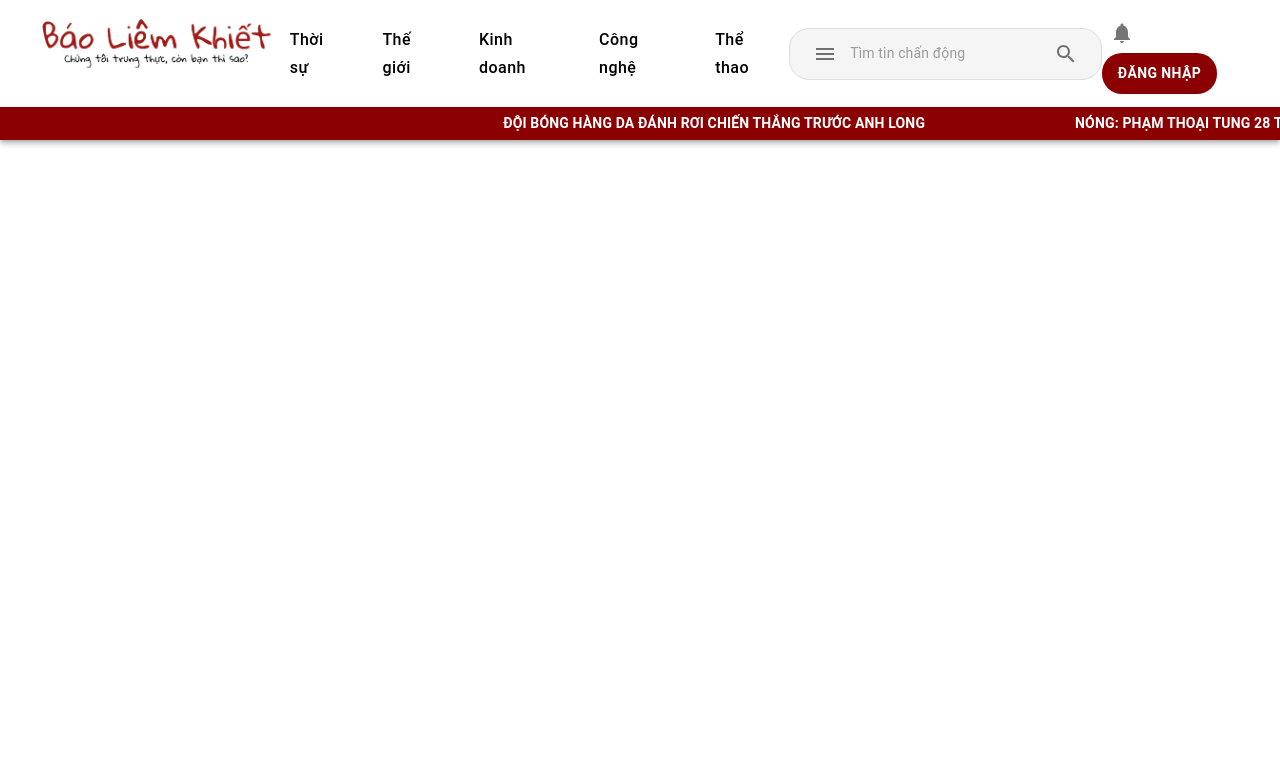
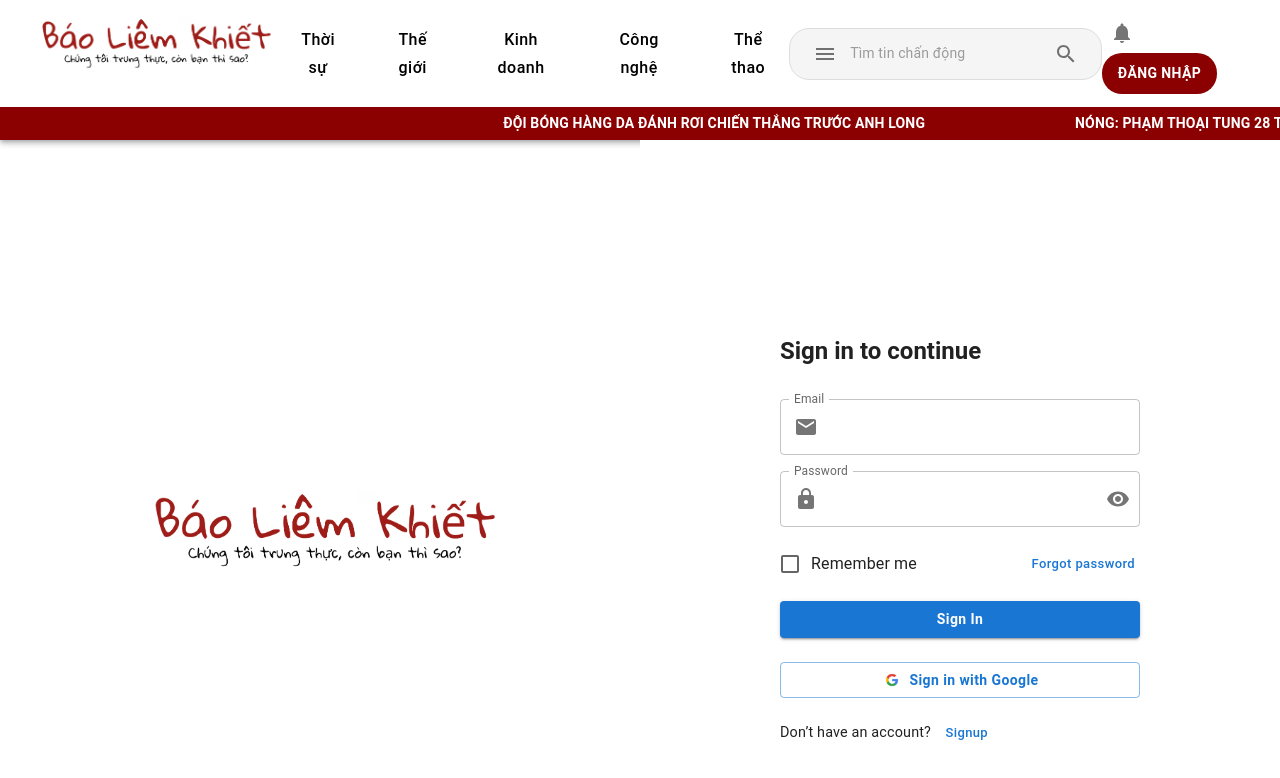
Before and after one commit to nhnnhnnnhn/baoliemkhiet, a React (Create React App) app: page /login in a window 1280 px wide. Shown: the top 778 px of the page. Built offline with nearby package versions, Linux system fonts and the light colour scheme.

Commit message:
Feat: Update login

```diff
--- a/src/App.js
+++ b/src/App.js
@@ -1,22 +1,23 @@
-// src/App.js
 import React from "react";
 import { BrowserRouter as Router, Routes, Route } from "react-router-dom";
 import Header from "./components/common/header";
 import MainTitle from "./components/common/MainTitle";
-
-// Import trang sport
+import LoginPage from "./pages/login";
 import SportPage from "./pages/news/sport";
+import { AuthProvider } from "./contexts/AuthContext";
 
 function App() {
   return (
+    <AuthProvider>
       <Router>
         <Header />
         <Routes>
           <Route path="/" element={<MainTitle />} />
-        {/* Trang sport */}
           <Route path="/sport" element={<SportPage />} />
+          <Route path="/login" element={<LoginPage />} />
         </Routes>
       </Router>
+    </AuthProvider>
   );
 }
 
--- a/src/components/common/header/index.jsx
+++ b/src/components/common/header/index.jsx
@@ -1,16 +1,19 @@
-import React from "react";
+import React, { useContext } from "react";
 import { AppBar, Toolbar, Button, IconButton, InputBase, Box } from "@mui/material";
 import { Search, Notifications } from "@mui/icons-material";
 import MenuIcon from "@mui/icons-material/Menu";
-import { Link } from "react-router-dom";  // Import Link từ react-router-dom
+import { Link } from "react-router-dom";
+import { AuthContext } from "../../../contexts/AuthContext"; // Chú ý đường dẫn: nếu AuthContext.js nằm ở src/contexts/
 import "./Header.css";
 import logo from "../../../assets/logo.png";
 
 const Header = () => {
+  const { user, logout } = useContext(AuthContext);
+
   return (
     <AppBar position="static" className="header">
       <Toolbar>
-        {/* Logo - bấm vào để về trang chủ */}
+        {/* Logo */}
         <Box className="logo-container">
           <Link to="/" style={{ textDecoration: "none" }}>
             <img src={logo} alt="Logo" className="logo" />
@@ -19,21 +22,11 @@ const Header = () => {
 
         {/* Danh mục */}
         <Box className="nav-links">
-          <Button component={Link} to="/news/thoi-su" className="custom-nav-link">
-            Thời sự
-          </Button>
-          <Button component={Link} to="/news/the-gioi" className="custom-nav-link">
-            Thế giới
-          </Button>
-          <Button component={Link} to="/news/kinh-doanh" className="custom-nav-link">
-            Kinh doanh
-          </Button>
-          <Button component={Link} to="/news/cong-nghe" className="custom-nav-link">
-            Công nghệ
-          </Button>
-          <Button component={Link} to="/sport" className="custom-nav-link">
-            Thể thao
-          </Button>
+          <Button className="custom-nav-link">Thời sự</Button>
+          <Button className="custom-nav-link">Thế giới</Button>
+          <Button className="custom-nav-link">Kinh doanh</Button>
+          <Button className="custom-nav-link">Công nghệ</Button>
+          <Button className="custom-nav-link">Thể thao</Button>
         </Box>
 
         {/* Thanh tìm kiếm */}
@@ -47,12 +40,26 @@ const Header = () => {
           </IconButton>
         </Box>
 
-        {/* Nút thông báo và đăng nhập */}
+        {/* Hành động: thông báo và đăng nhập/đăng xuất */}
         <Box className="actions">
           <IconButton className="notification-icon">
             <Notifications />
           </IconButton>
-          <Button className="login-btn">Đăng nhập</Button>
+
+          {user ? (
+            <>
+              <span style={{ marginRight: "8px", fontWeight: "bold", color: "#000" }}>
+                {user.email}
+              </span>
+              <Button onClick={logout} className="login-btn">
+                Đăng xuất
+              </Button>
+            </>
+          ) : (
+            <Button component={Link} to="/login" className="login-btn">
+              Đăng nhập
+            </Button>
+          )}
         </Box>
       </Toolbar>
 
--- /dev/null
+++ b/src/contexts/AuthContext.js
@@ -0,0 +1,31 @@
+import React, { createContext, useState, useEffect } from "react";
+
+export const AuthContext = createContext();
+
+export const AuthProvider = ({ children }) => {
+  const [user, setUser] = useState(null);
+
+  useEffect(() => {
+    // Khi component mount, lấy user từ localStorage (nếu có)
+    const savedUser = localStorage.getItem("user");
+    if (savedUser) {
+      setUser(JSON.parse(savedUser));
+    }
+  }, []);
+
+  const login = (userData) => {
+    localStorage.setItem("user", JSON.stringify(userData));
+    setUser(userData);
+  };
+
+  const logout = () => {
+    localStorage.removeItem("user");
+    setUser(null);
+  };
+
+  return (
+    <AuthContext.Provider value={{ user, login, logout }}>
+      {children}
+    </AuthContext.Provider>
+  );
+};
--- a/src/pages/login/index.jsx
+++ b/src/pages/login/index.jsx
@@ -0,0 +1,150 @@
+import React, { useState, useContext } from "react";
+import { useNavigate } from "react-router-dom";
+import logo from "../../assets/logo.png";
+import { AuthContext } from "../../contexts/AuthContext";
+import googleIcon from "../../assets/google.png"; // Logo Google đa màu
+import {
+  Box,
+  Typography,
+  TextField,
+  FormControlLabel,
+  Checkbox,
+  Button,
+  IconButton,
+  InputAdornment
+} from "@mui/material";
+import { Email, Lock, Visibility, VisibilityOff } from "@mui/icons-material";
+
+export default function LoginPage() {
+  const [email, setEmail] = useState("");
+  const [password, setPassword] = useState("");
+  const [showPass, setShowPass] = useState(false);
+  const navigate = useNavigate();
+  const { login } = useContext(AuthContext); // Sử dụng AuthContext
+
+  const handleLogin = () => {
+    if (email === "admin@gmail.com" && password === "123") {
+      // Sử dụng hàm login từ AuthContext để lưu thông tin user
+      login({ email, role: "admin" });
+      navigate("/");
+    } else {
+      alert("Tài khoản hoặc mật khẩu không đúng!");
+    }
+  };
+  return (
+    <Box sx={{ display: "flex", minHeight: "100vh" }}>
+      {/* Cột trái */}
+      <Box
+        sx={{
+          flex: 1,
+          backgroundColor: "#fffff",
+          display: "flex",
+          alignItems: "center",
+          justifyContent: "center"
+        }}
+      >
+        <img src={logo} alt="logo" style={{ maxWidth: "60%", height: "auto" }} />
+      </Box>
+
+      {/* Cột phải */}
+      <Box
+        sx={{
+          flex: 1,
+          display: "flex",
+          alignItems: "center",
+          justifyContent: "center",
+          backgroundColor: "#fff"
+        }}
+      >
+        <Box
+          sx={{
+            width: 360,
+            display: "flex",
+            flexDirection: "column",
+            gap: 2
+          }}
+        >
+          <Typography variant="h5" fontWeight="bold" sx={{ mb: 2 }}>
+            Sign in to continue
+          </Typography>
+
+          <TextField
+            label="Email"
+            variant="outlined"
+            fullWidth
+            type="email"
+            value={email}
+            onChange={(e) => setEmail(e.target.value)}
+            InputProps={{
+              startAdornment: (
+                <InputAdornment position="start">
+                  <Email />
+                </InputAdornment>
+              )
+            }}
+          />
+
+          <TextField
+            label="Password"
+            variant="outlined"
+            fullWidth
+            type={showPass ? "text" : "password"}
+            value={password}
+            onChange={(e) => setPassword(e.target.value)}
+            InputProps={{
+              startAdornment: (
+                <InputAdornment position="start">
+                  <Lock />
+                </InputAdornment>
+              ),
+              endAdornment: (
+                <InputAdornment position="end">
+                  <IconButton onClick={() => setShowPass(!showPass)} edge="end">
+                    {showPass ? <VisibilityOff /> : <Visibility />}
+                  </IconButton>
+                </InputAdornment>
+              )
+            }}
+          />
+
+          <Box sx={{ display: "flex", justifyContent: "space-between", alignItems: "center" }}>
+            <FormControlLabel control={<Checkbox />} label="Remember me" />
+            <Button variant="text" size="small" sx={{ textTransform: "none" }}>
+              Forgot password
+            </Button>
+          </Box>
+
+          <Button
+            variant="contained"
+            onClick={handleLogin}
+            sx={{ textTransform: "none", fontWeight: "bold", mb: 1 }}
+          >
+            Sign In
+          </Button>
+
+          <Button
+            variant="outlined"
+            sx={{
+              textTransform: "none",
+              fontWeight: "bold",
+              display: "flex",
+              alignItems: "center",
+              gap: 1,
+              mb: 1
+            }}
+          >
+            <img src={googleIcon} alt="Google" style={{ width: 20, height: 20 }} />
+            Sign in with Google
+          </Button>
+
+          <Box sx={{ fontSize: "0.9rem" }}>
+            Don’t have an account?{" "}
+            <Button variant="text" size="small" sx={{ textTransform: "none", p: 0 }}>
+              Signup
+            </Button>
+          </Box>
+        </Box>
+      </Box>
+    </Box>
+  );
+}
--- a/src/pages/news/sport/index.jsx
+++ b/src/pages/news/sport/index.jsx
@@ -0,0 +1,12 @@
+
+import React from "react";
+
+const SportPage = () => {
+  return (
+    <div style={{ padding: "20px" }}>
+      <h1>Trang Thể Thao (Sport)</h1>
+    </div>
+  );
+};
+
+export default SportPage;
```
Also changed, not shown: src/assets/google.png (added), src/context/authContext.js (deleted). Lines whose indentation alone changed are shown as unchanged.
